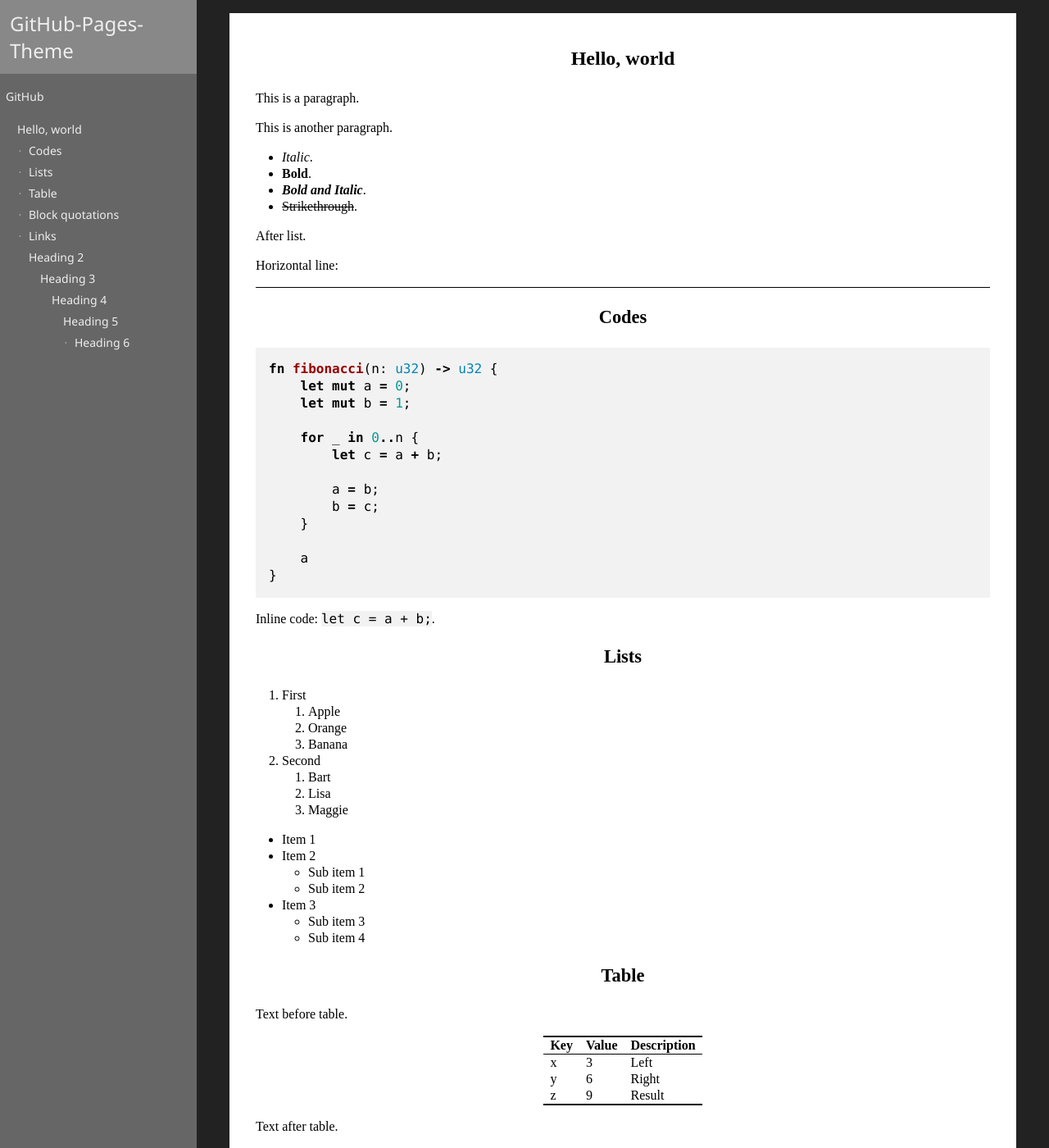
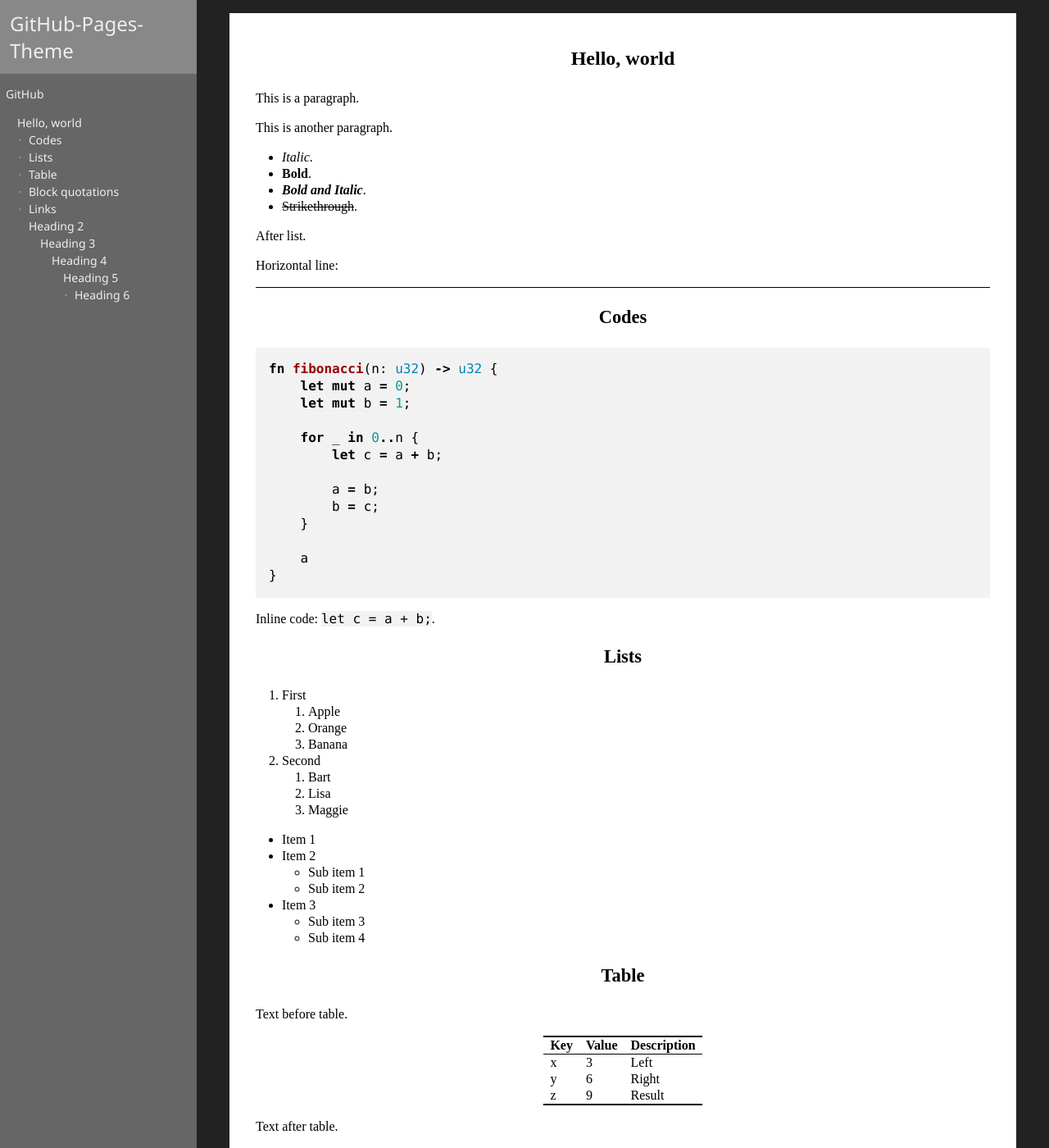
Before and after one commit to EFanZh/GitHub-Pages-Theme, a Jekyll site: the page built from demo/_posts/2020-12-25-hello-world.md, in a window 1280 px wide and 1400 px high. Shown: the whole window at 82% size. Built offline with Jekyll 4.4.1, drawn with Linux system fonts in a browser that asks for light colours; our own code applies the rules of GitHub Pages for plain Markdown files.

Commit message:
Refactor

```diff
--- a/_includes/nav.html
+++ b/_includes/nav.html
@@ -8,5 +8,7 @@
 {%- endfor %}
                     <li><a href="{% if site.github.is_project_page %}{{ site.github.repository_url }}{% else %}{{ site.github.owner_url }}{% endif %}">GitHub</a></li>
                 </ul>
+{%- if page.layout == "post" %}
                 <ul></ul>
+{%- endif %}
             </nav>
--- a/_layouts/default.html
+++ b/_layouts/default.html
@@ -4,12 +4,16 @@
         <meta charset="utf-8" />
         <meta name="viewport" content="width=device-width, initial-scale=1.0" />
         <title>{% if page.title %}{{ page.title }}{% else %}{{ site.title }}{% endif %}</title>
-        <link href="https://fonts.googleapis.com/icon?family=Material+Icons" rel="stylesheet" />
+{%- if page.layout == "post" %}
+        <link rel="stylesheet" href="https://fonts.googleapis.com/icon?family=Material+Icons" />
+{%- endif %}
         <link rel="stylesheet" href="{{ "/assets/style/main.css" | relative_url }}" />
 {%- if page.enable_mathjax %}
         <script src="https://cdn.jsdelivr.net/npm/mathjax@3/es5/tex-chtml.js" async></script>
 {%- endif %}
+{%- if page.layout == "post" %}
         <script type="module" src="{{ "/assets/scripts/main.mjs" | relative_url }}"></script>
+{%- endif %}
     </head>
     <body>
 {% if content.size > 1 %}{{ content }}{% endif %}    </body>
--- a/_sass/github-pages-theme.scss
+++ b/_sass/github-pages-theme.scss
@@ -1,11 +1,11 @@
-// Global.
+$min-desktop-width: 640px;
 
 :root {
     --block-code-background: rgba(0, 0, 0, 0.05);
     --block-quote-background: rgba(0, 0, 0, 0.05);
     --code-color: #000;
     --code-font-family: Consolas, "Source Code Pro", monospace;
-    --control-font: 14px "Myriad Pro", "Source Sans 3 VF", "Source Sans 3", "Source Sans Pro", "Segoe UI", sans-serif;
+    --control-font: 14px/1 "Myriad Pro", "Source Sans 3 VF", "Source Sans 3", "Source Sans Pro", "Segoe UI", sans-serif;
     --inline-code-background: rgba(0, 0, 0, 0.05);
     --logo-font: 24px "Myriad Pro", "Source Sans Pro", "Segoe UI", sans-serif;
     --nav-background: #666;
@@ -15,7 +15,7 @@
     --sidebar-width: 240px;
     --splitter-background: rgba(18, 94, 145, 0.618);
     --text-background: #fff;
-    --text-font: 16px/1.25 var(--text-font-family);
+    --text-font-desktop: 16px/1.25 var(--text-font-family);
     --text-font-family: "Minion Pro", "Source Serif Variable", "Source Serif Pro", "Times New Roman", serif;
     --text-font-mobile: 14px/1.5 var(--text-font-family);
     --text-link-color: #187fec;
@@ -23,7 +23,6 @@
     --text-max-width: 960px;
     --toc-min-height: 240px;
     -webkit-print-color-adjust: exact;
-    background-color: #222;
 }
 
 a:link {
@@ -31,7 +30,6 @@
 }
 
 article {
-    background-color: var(--text-background);
     box-sizing: border-box;
     margin: auto;
     max-width: var(--text-max-width);
@@ -40,26 +38,6 @@
 
     a:link {
         color: var(--text-link-color);
-    }
-
-    @media print {
-        a:visited {
-            color: var(--text-link-color);
-        }
-    }
-
-    @media not print {
-        a:hover {
-            text-decoration: underline;
-        }
-
-        a:visited {
-            color: var(--text-link-visited-color);
-        }
-    }
-
-    blockquote, pre {
-        overflow: auto;
     }
 
     blockquote {
@@ -78,8 +56,10 @@
         margin-block: 1em;
         text-align: center;
 
-        a:link, a:visited {
+        a {
+            &:link, &:visited {
                 color: inherit;
+            }
         }
     }
 
@@ -153,8 +133,31 @@
     margin: 0;
 }
 
-header > nav > :last-child {
-    display: none;
+@media screen {
+    :root {
+        background-color: #222;
+    }
+
+    article {
+        background-color: var(--text-background);
+
+        a {
+            &:hover {
+                text-decoration: underline;
+            }
+
+            &:visited {
+                color: var(--text-link-visited-color);
+            }
+        }
+
+        blockquote, pre {
+            overflow: auto;
+        }
+    }
+
+    main {
+        padding: 1em;
     }
 
     // Navigation.
@@ -167,12 +170,14 @@
         justify-content: space-between;
         overflow: auto;
 
-    a:link, a:visited {
+        a {
+            &:link, &:visited {
                 color: var(--nav-link-color);
             }
 
-    a:hover {
+            &:hover {
                 background-color: var(--nav-link-hover-background);
+            }
         }
 
         ul {
@@ -184,6 +189,8 @@
         // Logo.
 
         > :first-child {
+            align-items: center;
+            display: flex;
             font: var(--logo-font);
             padding: 0.5em;
         }
@@ -207,9 +214,11 @@
         }
     }
 
-@media screen and (min-width: 640px) {
+    // Sidebar.
+
+    @media (min-width: $min-desktop-width) {
         :root {
-        font: var(--text-font);
+            font: var(--text-font-desktop);
         }
 
         aside {
@@ -239,33 +248,33 @@
                     summary {
                         display: flex;
                         align-items: flex-start; // Align at top if there are multiple lines of text.
-                }
 
-                summary::before {
+                        &::before {
                             flex: 0 0 1.5em;
                             padding: 0.25em 0;
                             text-align: center;
                         }
 
-                summary:only-child::before {
+                        &:only-child::before {
                             content: "·";
                         }
 
-                summary:not(:only-child)::before {
+                        &:not(:only-child)::before {
                             content: "\e5cc";
                             font-family: "Material Icons";
                         }
 
-                details[open] > summary:not(:only-child)::before {
-                    content: "\e5cf";
-                }
-
-                summary::marker, summary::-webkit-details-marker {
+                        &::marker, &::-webkit-details-marker {
                             display: none;
                         }
 
-                summary:hover {
+                        &:hover {
                             background-color: var(--nav-link-hover-background);
+                        }
+                    }
+
+                    details[open] > summary:not(:only-child)::before {
+                        content: "\e5cf";
                     }
 
                     ul {
@@ -282,35 +291,44 @@
                 margin-inline-end: -3px;
                 margin-inline-start: -3px;
                 z-index: 1;
+
+                &:hover {
+                    background: var(--splitter-background);
                 }
-
-        > :last-child:hover {
-            background: var(--splitter-background);
             }
 
             + main {
-            margin-inline-start: var(--sidebar-width);
+                margin-left: var(--sidebar-width);
+            }
         }
     }
 
-    main {
-        padding: 1em;
-    }
-}
+    // Sidebar as header.
 
-@media not screen and (min-width: 640px) {
+    @media (max-width: $min-desktop-width - 0.000001px) {
         :root {
             font: var(--text-font-mobile);
         }
 
-    // Hide splitter and table of content.
+        // Hide splitter and table of contents.
 
-    aside > :last-child, nav > :last-child {
+        aside > :last-child, nav > :nth-child(3) {
             display: none;
+        }
     }
 }
 
 @media print {
+    :root {
+        font: var(--text-font-desktop);
+    }
+
+    article {
+        a:visited {
+            color: var(--text-link-color);
+        }
+    }
+
     aside, header {
         display: none;
     }
```
Lines whose indentation alone changed are shown as unchanged.
